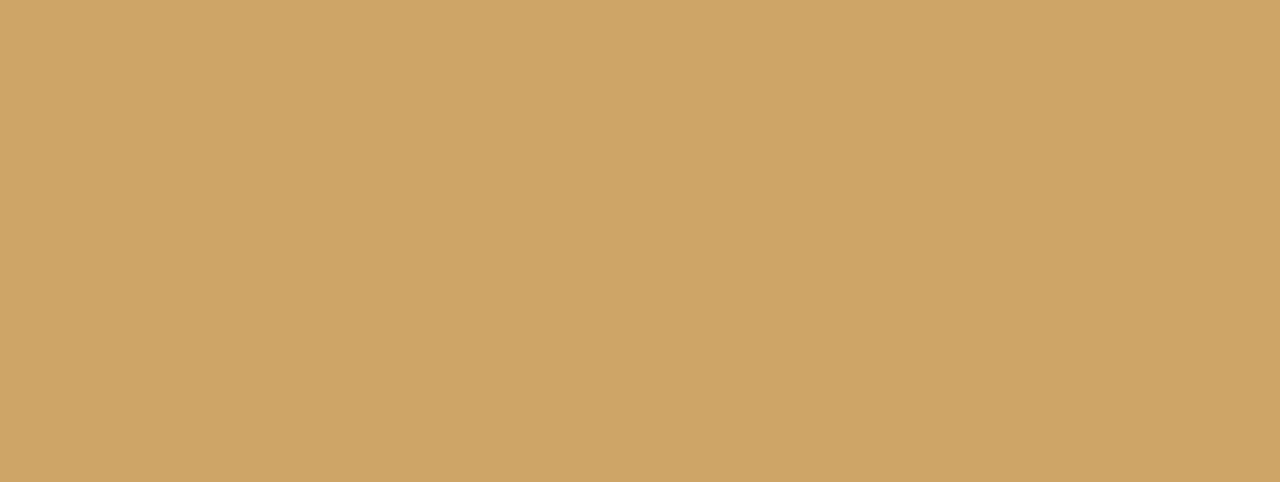
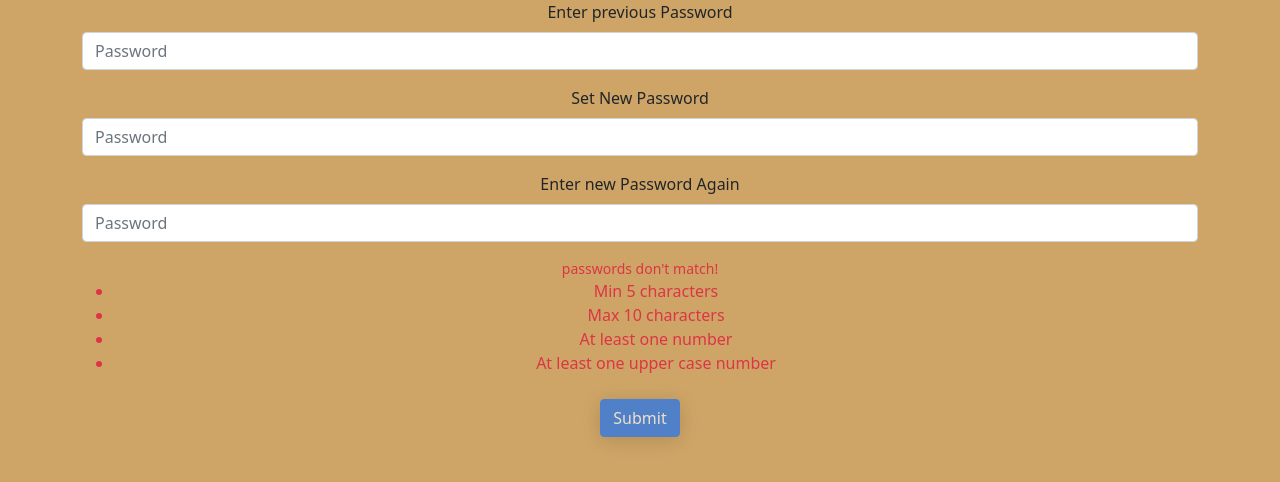
Before and after one commit to teckMUk/DataBase_Group12, a React (Create React App) app in the folder dumpling-management-system/: page /resetpw in a window 1280 px wide. Before the commit this address had no page. Shown: the top 482 px of the page. Built offline with nearby package versions, Linux system fonts and the light colour scheme.

Commit message:
reset pw integrated into backend

```diff
--- a/dumpling-management-system/src/App.js
+++ b/dumpling-management-system/src/App.js
@@ -6,6 +6,7 @@ import Email from "./components/email/email";
 import Questions from './components/questions/questions';
 import CreateAccount from "./pages/create_account/create_account";
 import { BrowserRouter as Router , Routes, Route} from 'react-router-dom';
+import ResetPw from "./components/resetpw/resetpw";
 import 'bootstrap/dist/css/bootstrap.min.css';
 
 
@@ -19,6 +20,7 @@ const App = () => {
       <Route path='/dashboard' element={<Dashboard/>} />
       <Route path='/create_account' element={<CreateAccount/>} />
       <Route path='/allForms' element={<Form2/>} />
+      <Route path='/resetpw' element={<ResetPw/>} />
       <Route path='/email' element={<Email/>} />
       <Route path='/questions' element={<Questions/>} />
       </Routes>
--- a/dumpling-management-system/src/components/nav/nav.jsx
+++ b/dumpling-management-system/src/components/nav/nav.jsx
@@ -20,7 +20,7 @@ export default function Nav2()
                         <Nav.Link href="#action2">Profile</Nav.Link>
                         <NavDropdown title="Settings" id="navbarScrollingDropdown">
                         <NavDropdown.Item href="/create_account"> Create Account </NavDropdown.Item>
-                        <NavDropdown.Item href="/allForms">Reset Password</NavDropdown.Item>
+                        <NavDropdown.Item href="/resetpw">Reset Password</NavDropdown.Item>
                         <NavDropdown.Item href="#action5">
                             View Sales
                         </NavDropdown.Item>
--- /dev/null
+++ b/dumpling-management-system/src/components/resetpw/resetpw.jsx
@@ -0,0 +1,140 @@
+import React from 'react';
+import {Container, Form, Button} from 'react-bootstrap';
+import { useState, useEffect } from "react";
+import {forgetPassword } from  '../../Services_API/api.js';
+import {useNavigate} from 'react-router-dom';
+
+const initialState = {
+    oldPw: "",
+    pw: "",
+    cpw: "",
+
+  };
+
+const errorCheck = {
+    moreThanMin : false,
+    hasUpper: false,
+    hasNum: false,
+    lessThanMax: false,
+    confirmPw : false,
+};
+
+export default function Resetpw()
+{
+    const [newEmploye, setNewEmploye] = useState(initialState);
+    const [newEmployeErr, setNewEmployeErr] = useState(errorCheck);
+    let navigate = useNavigate();
+    useEffect(() => {}, [newEmploye]);
+
+
+    const handle = e => {
+        const {name, value} = e.target;
+        setNewEmploye({...newEmploye, [name]: value});
+
+        if(name === "pw")
+        {
+            let moreThanMin = false;
+            let hasUpper= false;
+            let hasNum = false;
+            let lessThanMax = false;
+
+            if(value.length > 5)
+            {
+              moreThanMin = true
+            }
+
+            if(value.length < 20)
+            {
+                lessThanMax = true
+            }
+
+            if(/[A-Z]/.test(value) === true)
+            {
+                hasUpper = true
+            }
+
+            if(/[0-9]/.test(value) === true)
+            {
+               hasNum = true
+            }
+
+            setNewEmployeErr({...newEmployeErr, moreThanMin: moreThanMin, hasUpper: hasUpper, hasNum: hasNum, lessThanMax:lessThanMax,});
+            console.log(newEmployeErr);
+        }
+
+        if (name === "cpw") {
+
+            if(newEmploye.pw === value){
+
+            setNewEmployeErr({...newEmployeErr, confirmPw: true });
+            }
+          }
+
+    }
+
+
+
+    const submitHandle = e => {
+        e.preventDefault();
+        console.log(newEmploye);
+
+    }
+
+    const ResetPass = () =>{
+
+        //let arr =["How old are you?", "when were you born"];
+       return(
+
+        <Container>
+            <Form onSubmit= {submitHandle}>
+
+                <Form.Group className="mb-3" controlId="formBasicPassword">
+                    <Form.Label>Enter previous Password</Form.Label>
+                    <Form.Control type="password" placeholder="Password" name = 'pw'
+                    value = {newEmploye.pw} onChange = {handle}/>
+                </Form.Group>
+
+
+                <Form.Group className="mb-3" controlId="formBasicPassword">
+                    <Form.Label>Set New Password</Form.Label>
+                    <Form.Control type="password" placeholder="Password" name = 'pw'
+                    value = {newEmploye.pw} onChange = {handle}/>
+                </Form.Group>
+
+                <Form.Group className="mb-3" controlId="formBasicPasswordc">
+                    <Form.Label>Enter new Password Again</Form.Label>
+                    <Form.Control type="password" placeholder="Password" name = 'cpw'
+                    value = {newEmploye.cpw} onChange = {handle}/>
+                </Form.Group>
+                <Form.Text>
+                    {!newEmployeErr.confirmPw ? (<div className = "text-danger" > passwords don't match!</div>) : (<div></div>)}
+
+                </Form.Text>
+
+                    <ul className="mb-4">
+                    <li className= {newEmployeErr.moreThanMin?  "text-success": "text-danger"}>Min 5 characters</li>
+                    <li className= {newEmployeErr.lessThanMax?  "text-success": "text-danger"}>Max 10 characters</li>
+                    <li className= {newEmployeErr.hasNum?  "text-success": "text-danger"}>At least one number</li>
+                    <li className= {newEmployeErr.hasUpper ?  "text-success": "text-danger"}>At least one upper case number</li>
+
+                </ul>
+
+            <Button variant="primary" type="submit" disabled = {Object.values(newEmployeErr).includes(false)}>
+                Submit
+            </Button>
+
+            </Form>
+
+
+             </Container>
+
+       );
+    }
+    return (
+
+            <>
+                <ResetPass/>
+            </>
+
+    )
+}
```
Also changed, not shown: dumpling-management-system/src/components/forgetPassword/forgetPassword.jsx (deleted), dumpling-management-system/src/components/resetpw/resetpw.css (added).
